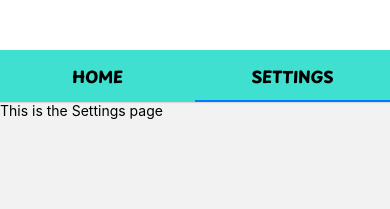
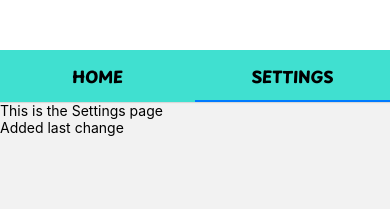
Before and after one commit to giulia-lir/Guess_the_country, a React Native app: screen /Settings in a window 390 px wide. Shown: the top 209 px of the page. Built offline with nearby package versions, Linux system fonts and the light colour scheme.

Commit message:
last commit change for the day

```diff
--- a/components/settings.js
+++ b/components/settings.js
@@ -5,6 +5,7 @@ export default function Settings() {
     return (
         <View>
             <Text>This is the Settings page</Text>
+            <Text>Added last change</Text>
         </View>
     );
 }
```
